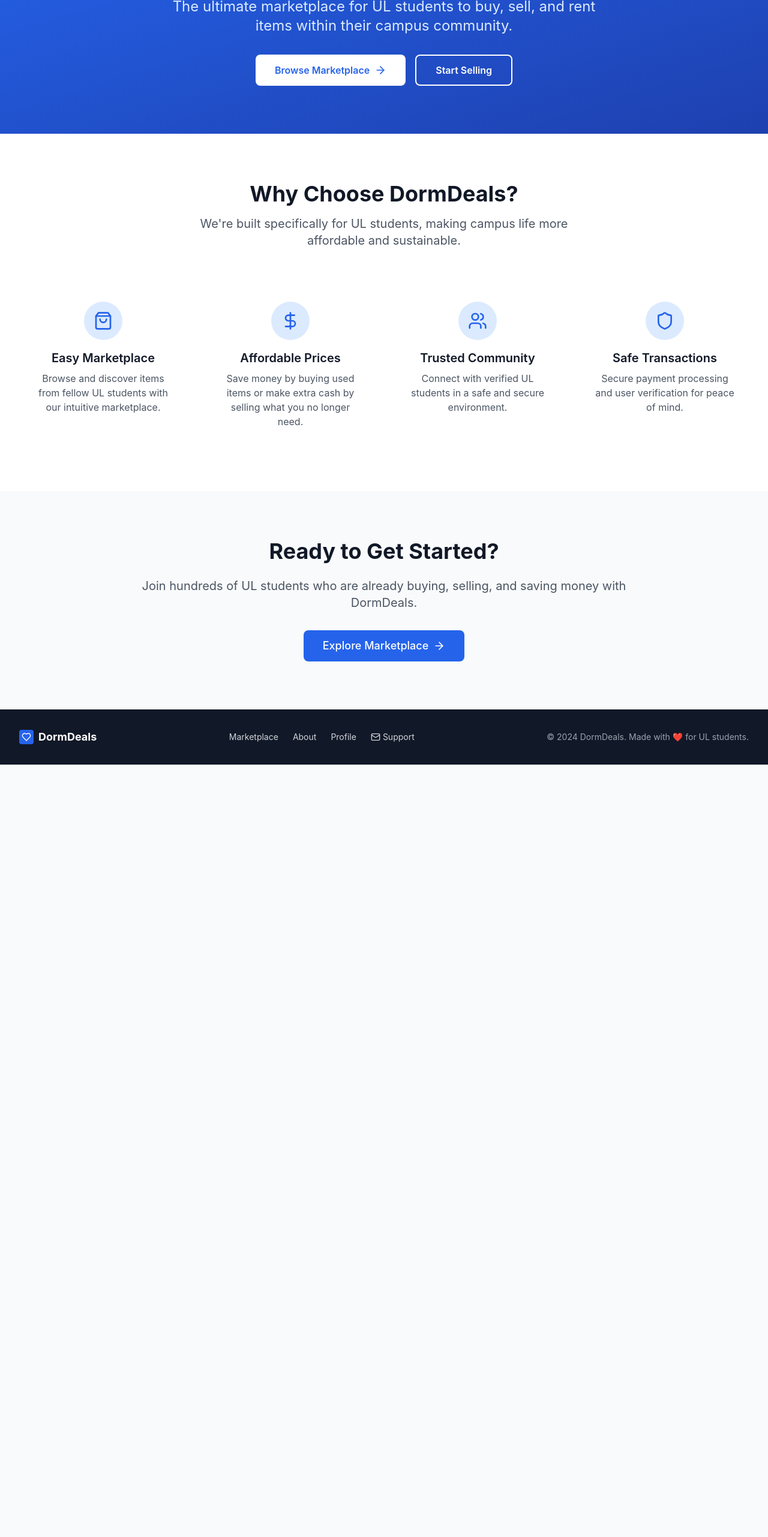
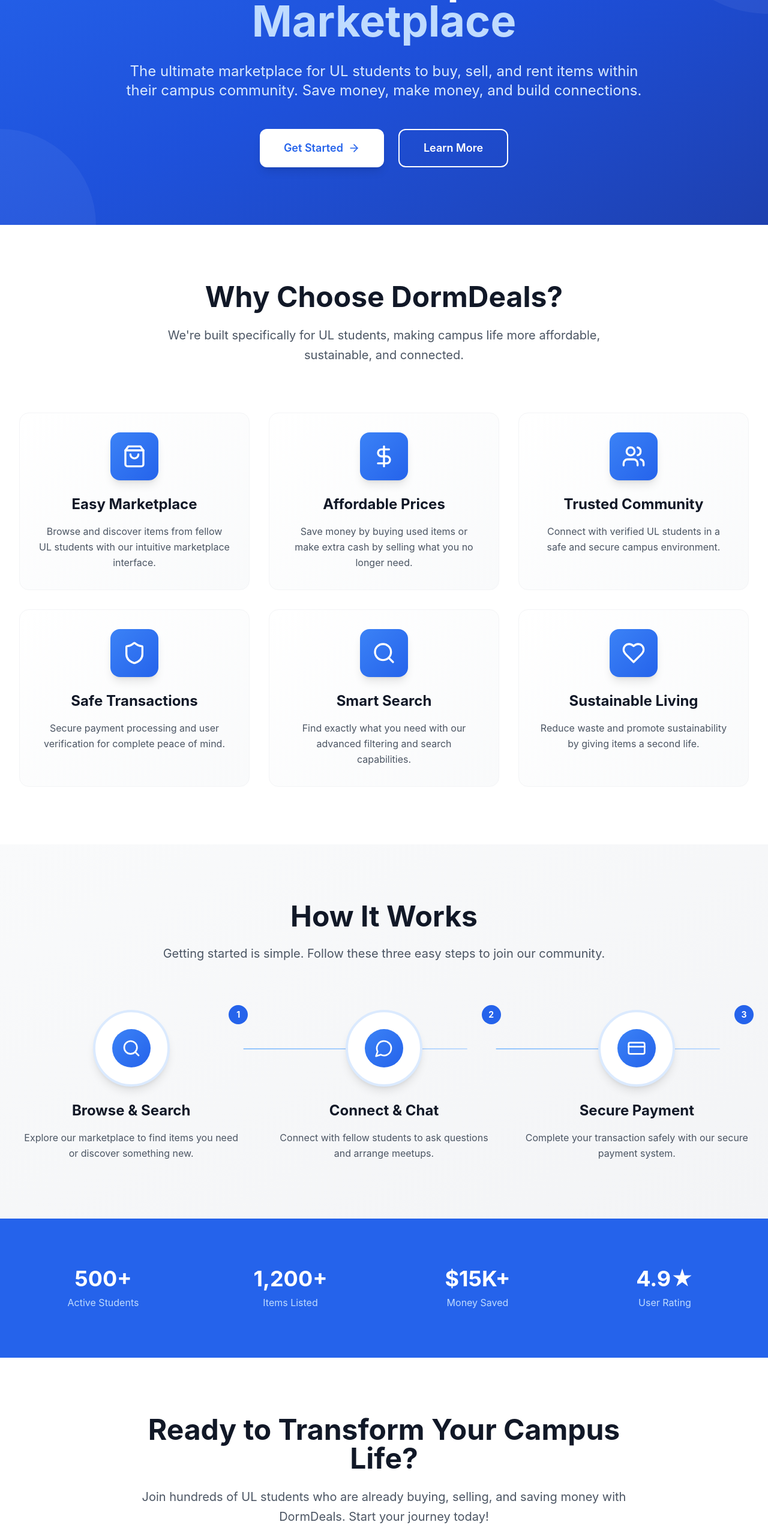
Before and after one commit to firegiant9000/DormDeals, a React (Vite) app: page / in a window 1280 px wide. Shown: the part 234-2797 px from the top of the page at 60% size. Before the commit the page ends 1509 px from the top, so only its background shows below. Built offline with nearby package versions, Linux system fonts and the light colour scheme.

Commit message:
feat: create homepage with hero and features sections -Build hero section with slogan and CTAs - Add final CTA section - Implement responsive design - Add smooth animations  Closes #3

```diff
--- a/src/pages/Home.tsx
+++ b/src/pages/Home.tsx
@@ -1,13 +1,24 @@
 import { motion } from 'framer-motion'
 import { Link } from 'react-router-dom'
-import { ArrowRight, ShoppingBag, DollarSign, Users, Shield } from 'lucide-react'
+import {
+  ArrowRight,
+  ShoppingBag,
+  DollarSign,
+  Users,
+  Shield,
+  Search,
+  MessageCircle,
+  CreditCard,
+  TrendingUp,
+  Heart
+} from 'lucide-react'
 
 const Home = () => {
   const features = [
     {
       icon: ShoppingBag,
       title: 'Easy Marketplace',
-      description: 'Browse and discover items from fellow UL students with our intuitive marketplace.'
+      description: 'Browse and discover items from fellow UL students with our intuitive marketplace interface.'
     },
     {
       icon: DollarSign,
@@ -17,55 +28,93 @@
     {
       icon: Users,
       title: 'Trusted Community',
-      description: 'Connect with verified UL students in a safe and secure environment.'
+      description: 'Connect with verified UL students in a safe and secure campus environment.'
     },
     {
       icon: Shield,
       title: 'Safe Transactions',
-      description: 'Secure payment processing and user verification for peace of mind.'
+      description: 'Secure payment processing and user verification for complete peace of mind.'
+    },
+    {
+      icon: Search,
+      title: 'Smart Search',
+      description: 'Find exactly what you need with our advanced filtering and search capabilities.'
+    },
+    {
+      icon: Heart,
+      title: 'Sustainable Living',
+      description: 'Reduce waste and promote sustainability by giving items a second life.'
+    }
+  ]
+
+  const howItWorks = [
+    {
+      step: 1,
+      icon: Search,
+      title: 'Browse & Search',
+      description: 'Explore our marketplace to find items you need or discover something new.'
+    },
+    {
+      step: 2,
+      icon: MessageCircle,
+      title: 'Connect & Chat',
+      description: 'Connect with fellow students to ask questions and arrange meetups.'
+    },
+    {
+      step: 3,
+      icon: CreditCard,
+      title: 'Secure Payment',
+      description: 'Complete your transaction safely with our secure payment system.'
     }
   ]
 
   return (
     <div className="min-h-screen">
       {/* Hero Section */}
-      <section className="bg-gradient-to-br from-primary-600 to-primary-800 text-white py-20">
-        <div className="max-w-7xl mx-auto px-4 sm:px-6 lg:px-8">
+      <section className="relative bg-gradient-to-br from-primary-600 via-primary-700 to-primary-800 text-white py-24 overflow-hidden">
+        {/* Background decoration */}
+        <div className="absolute inset-0 bg-gradient-to-r from-primary-600/20 to-transparent"></div>
+        <div className="absolute top-0 right-0 w-96 h-96 bg-white/5 rounded-full -translate-y-48 translate-x-48"></div>
+        <div className="absolute bottom-0 left-0 w-80 h-80 bg-white/5 rounded-full translate-y-40 -translate-x-40"></div>
+
+        <div className="relative max-w-7xl mx-auto px-4 sm:px-6 lg:px-8">
           <div className="text-center">
             <motion.h1
-              initial={{ opacity: 0, y: 20 }}
+              initial={{ opacity: 0, y: 30 }}
               animate={{ opacity: 1, y: 0 }}
               transition={{ duration: 0.8 }}
-              className="text-4xl md:text-6xl font-bold mb-6"
+              className="text-5xl md:text-7xl font-bold mb-8 leading-tight"
             >
-              Welcome to DormDeals
+              Your Campus
+              <span className="block text-primary-200">Marketplace</span>
             </motion.h1>
             <motion.p
               initial={{ opacity: 0, y: 20 }}
               animate={{ opacity: 1, y: 0 }}
               transition={{ duration: 0.8, delay: 0.2 }}
-              className="text-xl md:text-2xl mb-8 max-w-3xl mx-auto text-primary-100"
+              className="text-xl md:text-2xl mb-12 max-w-4xl mx-auto text-primary-100 leading-relaxed"
             >
               The ultimate marketplace for UL students to buy, sell, and rent items within their campus community.
+              Save money, make money, and build connections.
             </motion.p>
             <motion.div
               initial={{ opacity: 0, y: 20 }}
               animate={{ opacity: 1, y: 0 }}
               transition={{ duration: 0.8, delay: 0.4 }}
-              className="flex flex-col sm:flex-row gap-4 justify-center"
+              className="flex flex-col sm:flex-row gap-6 justify-center"
             >
               <Link
                 to="/marketplace"
-                className="bg-white text-primary-600 hover:bg-gray-100 font-semibold py-3 px-8 rounded-lg transition-colors duration-200 flex items-center justify-center"
+                className="bg-white text-primary-600 hover:bg-gray-100 font-semibold py-4 px-10 rounded-xl transition-all duration-300 flex items-center justify-center text-lg shadow-lg hover:shadow-xl transform hover:-translate-y-1"
               >
-                Browse Marketplace
+                Get Started
                 <ArrowRight className="ml-2 w-5 h-5" />
               </Link>
               <Link
-                to="/create-listing"
-                className="border-2 border-white text-white hover:bg-white hover:text-primary-600 font-semibold py-3 px-8 rounded-lg transition-colors duration-200"
+                to="/about"
+                className="border-2 border-white text-white hover:bg-white hover:text-primary-600 font-semibold py-4 px-10 rounded-xl transition-all duration-300 text-lg"
               >
-                Start Selling
+                Learn More
               </Link>
             </motion.div>
           </div>
@@ -73,35 +122,42 @@
       </section>
 
       {/* Features Section */}
-      <section className="py-20 bg-white">
+      <section className="py-24 bg-white">
         <div className="max-w-7xl mx-auto px-4 sm:px-6 lg:px-8">
-          <div className="text-center mb-16">
-            <h2 className="text-3xl md:text-4xl font-bold text-gray-900 mb-4">
+          <motion.div
+            initial={{ opacity: 0, y: 20 }}
+            whileInView={{ opacity: 1, y: 0 }}
+            transition={{ duration: 0.6 }}
+            viewport={{ once: true }}
+            className="text-center mb-20"
+          >
+            <h2 className="text-4xl md:text-5xl font-bold text-gray-900 mb-6">
               Why Choose DormDeals?
             </h2>
-            <p className="text-xl text-gray-600 max-w-2xl mx-auto">
-              We're built specifically for UL students, making campus life more affordable and sustainable.
+            <p className="text-xl text-gray-600 max-w-3xl mx-auto leading-relaxed">
+              We're built specifically for UL students, making campus life more affordable, sustainable, and connected.
             </p>
-          </div>
+          </motion.div>
 
-          <div className="grid grid-cols-1 md:grid-cols-2 lg:grid-cols-4 gap-8">
+          <div className="grid grid-cols-1 md:grid-cols-2 lg:grid-cols-3 gap-8">
             {features.map((feature, index) => {
               const Icon = feature.icon
               return (
                 <motion.div
                   key={feature.title}
-                  initial={{ opacity: 0, y: 20 }}
-                  animate={{ opacity: 1, y: 0 }}
+                  initial={{ opacity: 0, y: 30 }}
+                  whileInView={{ opacity: 1, y: 0 }}
                   transition={{ duration: 0.6, delay: index * 0.1 }}
-                  className="text-center p-6 rounded-lg hover:shadow-lg transition-shadow duration-300"
+                  viewport={{ once: true }}
+                  className="group text-center p-8 rounded-2xl hover:shadow-xl transition-all duration-300 bg-gradient-to-br from-white to-gray-50 border border-gray-100 hover:border-primary-200"
                 >
-                  <div className="w-16 h-16 bg-primary-100 rounded-full flex items-center justify-center mx-auto mb-4">
-                    <Icon className="w-8 h-8 text-primary-600" />
+                  <div className="w-20 h-20 bg-gradient-to-br from-primary-500 to-primary-600 rounded-2xl flex items-center justify-center mx-auto mb-6 group-hover:scale-110 transition-transform duration-300 shadow-lg">
+                    <Icon className="w-10 h-10 text-white" />
                   </div>
-                  <h3 className="text-xl font-semibold text-gray-900 mb-2">
+                  <h3 className="text-2xl font-bold text-gray-900 mb-4">
                     {feature.title}
                   </h3>
-                  <p className="text-gray-600">
+                  <p className="text-gray-600 leading-relaxed">
                     {feature.description}
                   </p>
                 </motion.div>
@@ -111,22 +167,141 @@
         </div>
       </section>
 
-      {/* CTA Section */}
-      <section className="py-20 bg-gray-50">
+      {/* How It Works Section */}
+      <section className="py-24 bg-gradient-to-br from-gray-50 to-gray-100">
+        <div className="max-w-7xl mx-auto px-4 sm:px-6 lg:px-8">
+          <motion.div
+            initial={{ opacity: 0, y: 20 }}
+            whileInView={{ opacity: 1, y: 0 }}
+            transition={{ duration: 0.6 }}
+            viewport={{ once: true }}
+            className="text-center mb-20"
+          >
+            <h2 className="text-4xl md:text-5xl font-bold text-gray-900 mb-6">
+              How It Works
+            </h2>
+            <p className="text-xl text-gray-600 max-w-3xl mx-auto">
+              Getting started is simple. Follow these three easy steps to join our community.
+            </p>
+          </motion.div>
+
+          <div className="grid grid-cols-1 md:grid-cols-3 gap-12">
+            {howItWorks.map((step, index) => {
+              const Icon = step.icon
+              return (
+                <motion.div
+                  key={step.step}
+                  initial={{ opacity: 0, y: 30 }}
+                  whileInView={{ opacity: 1, y: 0 }}
+                  transition={{ duration: 0.6, delay: index * 0.2 }}
+                  viewport={{ once: true }}
+                  className="relative text-center"
+                >
+                  {/* Connection line for desktop */}
+                  {index < howItWorks.length - 1 && (
+                    <div className="hidden md:block absolute top-16 left-1/2 w-full h-0.5 bg-gradient-to-r from-primary-300 to-primary-200 transform translate-x-1/2"></div>
+                  )}
+
+                  <div className="relative z-10">
+                    <div className="w-32 h-32 bg-white rounded-full flex items-center justify-center mx-auto mb-6 shadow-lg border-4 border-primary-100">
+                      <div className="w-16 h-16 bg-gradient-to-br from-primary-500 to-primary-600 rounded-full flex items-center justify-center">
+                        <Icon className="w-8 h-8 text-white" />
+                      </div>
+                    </div>
+                    <div className="absolute -top-2 -right-2 w-8 h-8 bg-primary-600 text-white rounded-full flex items-center justify-center font-bold text-sm">
+                      {step.step}
+                    </div>
+                    <h3 className="text-2xl font-bold text-gray-900 mb-4">
+                      {step.title}
+                    </h3>
+                    <p className="text-gray-600 leading-relaxed">
+                      {step.description}
+                    </p>
+                  </div>
+                </motion.div>
+              )
+            })}
+          </div>
+        </div>
+      </section>
+
+      {/* Stats Section */}
+      <section className="py-20 bg-primary-600 text-white">
+        <div className="max-w-7xl mx-auto px-4 sm:px-6 lg:px-8">
+          <div className="grid grid-cols-1 md:grid-cols-4 gap-8 text-center">
+            <motion.div
+              initial={{ opacity: 0, scale: 0.8 }}
+              whileInView={{ opacity: 1, scale: 1 }}
+              transition={{ duration: 0.6 }}
+              viewport={{ once: true }}
+            >
+              <div className="text-4xl font-bold mb-2">500+</div>
+              <div className="text-primary-200">Active Students</div>
+            </motion.div>
+            <motion.div
+              initial={{ opacity: 0, scale: 0.8 }}
+              whileInView={{ opacity: 1, scale: 1 }}
+              transition={{ duration: 0.6, delay: 0.1 }}
+              viewport={{ once: true }}
+            >
+              <div className="text-4xl font-bold mb-2">1,200+</div>
+              <div className="text-primary-200">Items Listed</div>
+            </motion.div>
+            <motion.div
+              initial={{ opacity: 0, scale: 0.8 }}
+              whileInView={{ opacity: 1, scale: 1 }}
+              transition={{ duration: 0.6, delay: 0.2 }}
+              viewport={{ once: true }}
+            >
+              <div className="text-4xl font-bold mb-2">$15K+</div>
+              <div className="text-primary-200">Money Saved</div>
+            </motion.div>
+            <motion.div
+              initial={{ opacity: 0, scale: 0.8 }}
+              whileInView={{ opacity: 1, scale: 1 }}
+              transition={{ duration: 0.6, delay: 0.3 }}
+              viewport={{ once: true }}
+            >
+              <div className="text-4xl font-bold mb-2">4.9★</div>
+              <div className="text-primary-200">User Rating</div>
+            </motion.div>
+          </div>
+        </div>
+      </section>
+
+      {/* Final CTA Section */}
+      <section className="py-24 bg-white">
         <div className="max-w-4xl mx-auto text-center px-4 sm:px-6 lg:px-8">
-          <h2 className="text-3xl md:text-4xl font-bold text-gray-900 mb-6">
-            Ready to Get Started?
+          <motion.div
+            initial={{ opacity: 0, y: 30 }}
+            whileInView={{ opacity: 1, y: 0 }}
+            transition={{ duration: 0.8 }}
+            viewport={{ once: true }}
+          >
+            <h2 className="text-4xl md:text-5xl font-bold text-gray-900 mb-6">
+              Ready to Transform Your Campus Life?
             </h2>
-          <p className="text-xl text-gray-600 mb-8">
+            <p className="text-xl text-gray-600 mb-12 leading-relaxed">
               Join hundreds of UL students who are already buying, selling, and saving money with DormDeals.
+              Start your journey today!
             </p>
+            <div className="flex flex-col sm:flex-row gap-6 justify-center">
               <Link
                 to="/marketplace"
-            className="btn-primary text-lg px-8 py-3 inline-flex items-center"
+                className="bg-primary-600 hover:bg-primary-700 text-white font-semibold py-4 px-10 rounded-xl transition-all duration-300 text-lg shadow-lg hover:shadow-xl transform hover:-translate-y-1 inline-flex items-center justify-center"
               >
                 Explore Marketplace
                 <ArrowRight className="ml-2 w-5 h-5" />
               </Link>
+              <Link
+                to="/create-listing"
+                className="border-2 border-primary-600 text-primary-600 hover:bg-primary-600 hover:text-white font-semibold py-4 px-10 rounded-xl transition-all duration-300 text-lg inline-flex items-center justify-center"
+              >
+                Start Selling
+                <TrendingUp className="ml-2 w-5 h-5" />
+              </Link>
+            </div>
+          </motion.div>
         </div>
       </section>
     </div>
```
Lines whose indentation alone changed are shown as unchanged.
